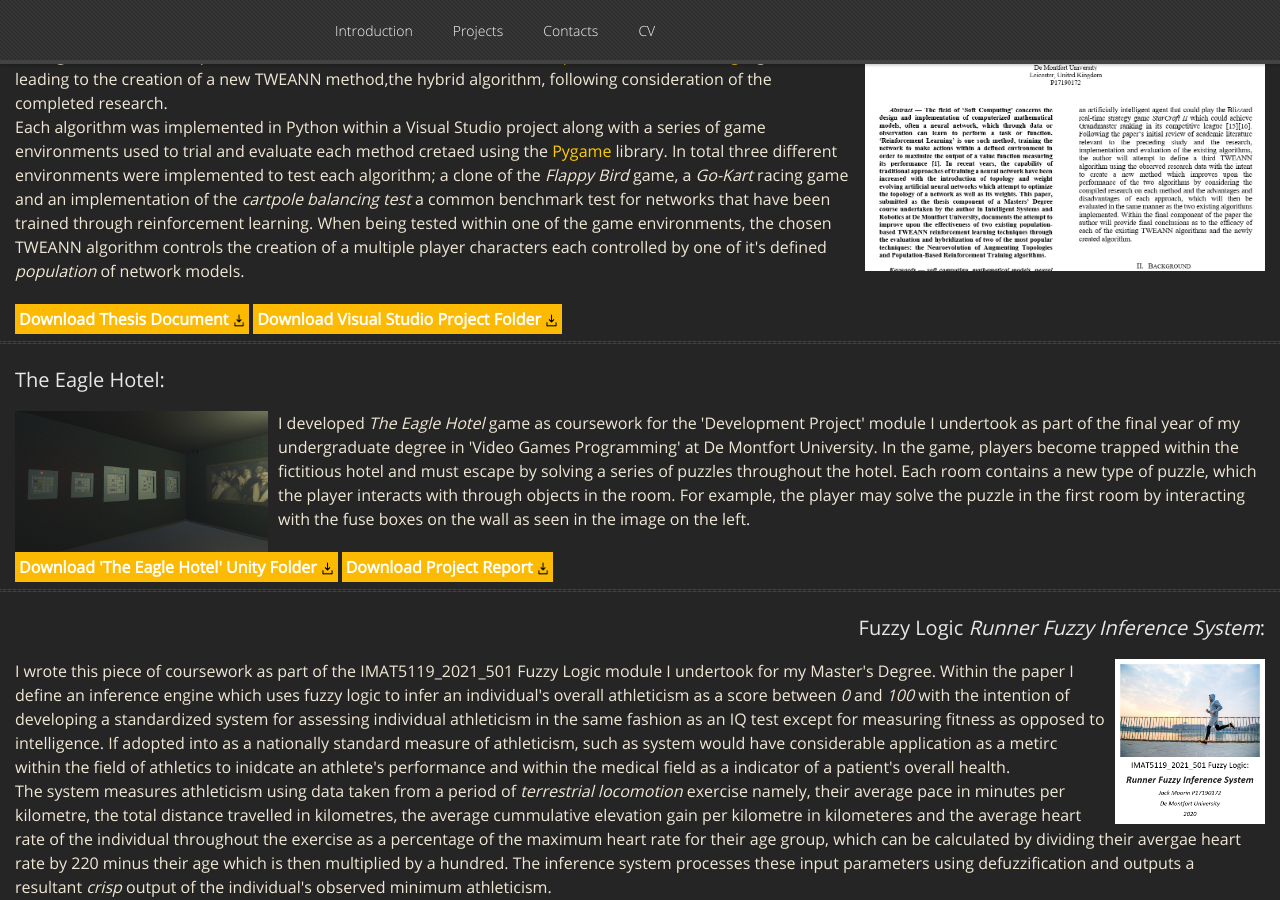
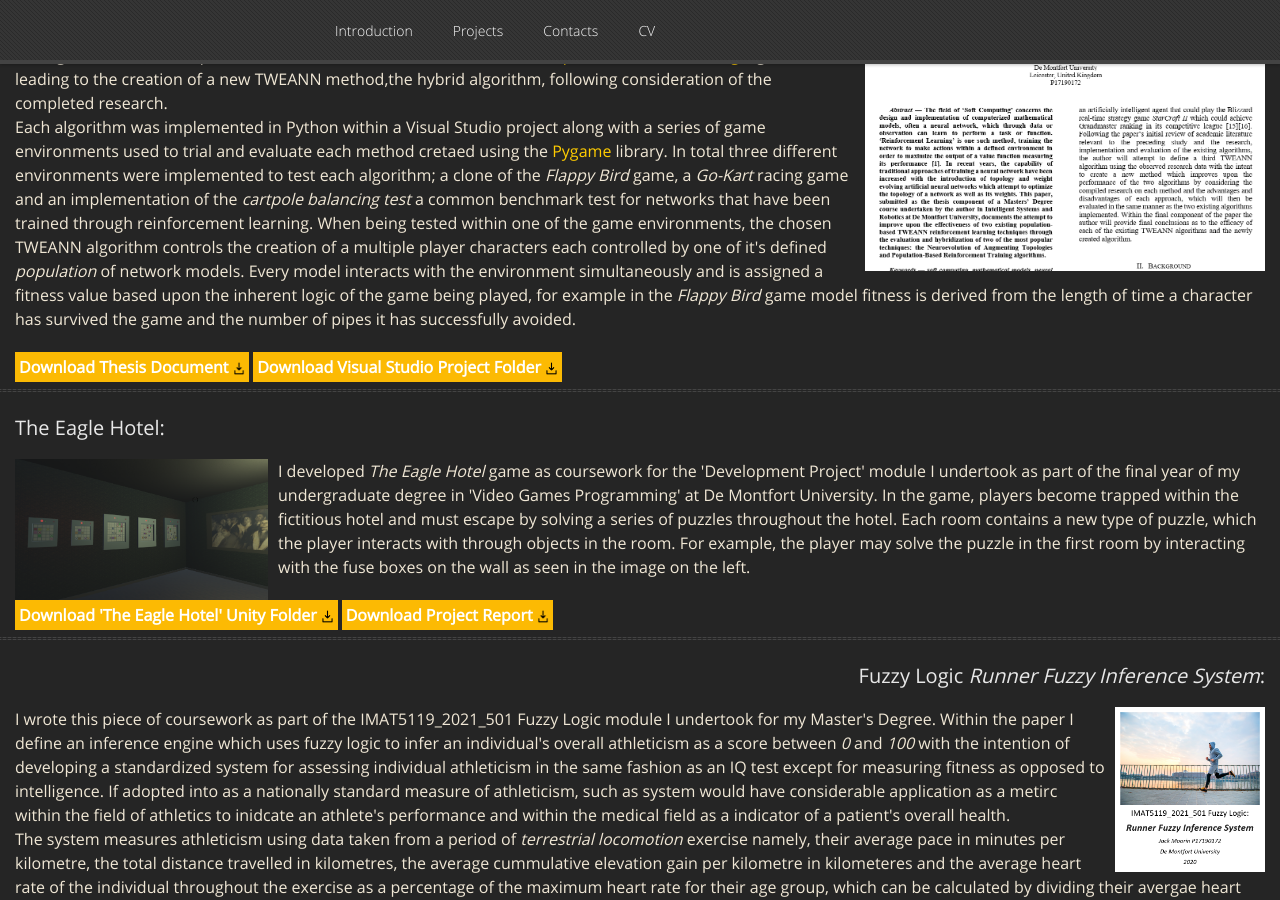
Before and after one commit to GamesProgrammingGrad2021/GamesProgrammingGrad2021.github.io, a Jekyll site: the page built from index.md, in a window 1280 px wide and 900 px high, scrolled down 1284 px. Built offline with Jekyll 4.4.1, drawn with Linux system fonts in a browser that asks for light colours; nearby versions of some CDN libraries; our own code applies the rules of GitHub Pages for plain Markdown files.

Commit message:
Update default.html

```diff
--- a/_layouts/default.html
+++ b/_layouts/default.html
@@ -147,7 +147,10 @@
 				environments were implemented to test each algorithm; a clone of the <i>Flappy Bird</i> game, a <i>Go-Kart</i> racing game and an
 				implementation of the <i>cartpole balancing test</i> a common benchmark test for networks that have been trained through
 				reinforcement learning. When being tested within one of the game environments, the chosen TWEANN algorithm controls the creation
-				of a multiple player characters each controlled by one of it's defined <i>population</i> of network models.
+				of a multiple player characters each controlled by one of it's defined <i>population</i> of network models. Every model interacts
+				with the environment simultaneously and is assigned a fitness value based upon the inherent logic of the game being played, for
+				example in the <i>Flappy Bird</i> game model fitness is derived from the length of time a character has survived the game and the
+				number of pipes it has successfully avoided.
 				<br><br>
 				<a href="TRTPVG A Study into Population Based TWEANN Reinforcement Learning Techniques.docx" class="project_download">Download Thesis Document <img src="Download_Icon.png" alt="" class="project_button_icon"></a>
 				<a href="https://drive.google.com/file/d/1i1XHY2IBwtHTmpdbeDr3zzAB91ULiY4d/view?usp=sharing" class="project_download">Download Visual Studio Project Folder <img src="Download_Icon.png" alt="" class="project_button_icon"></a>
```
